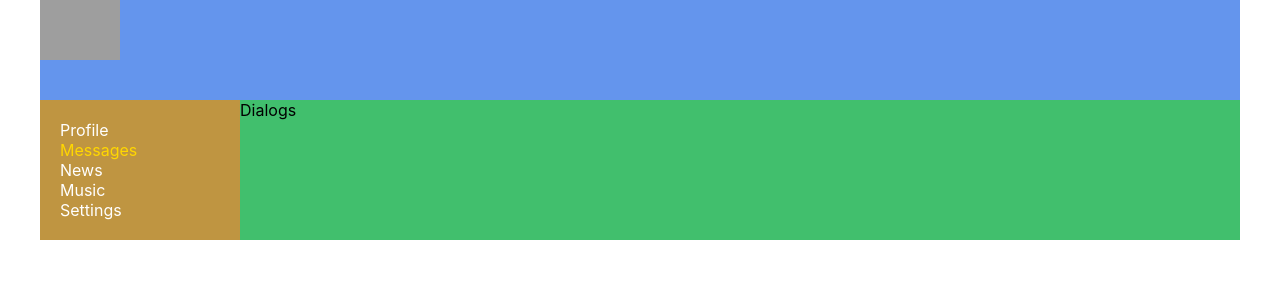
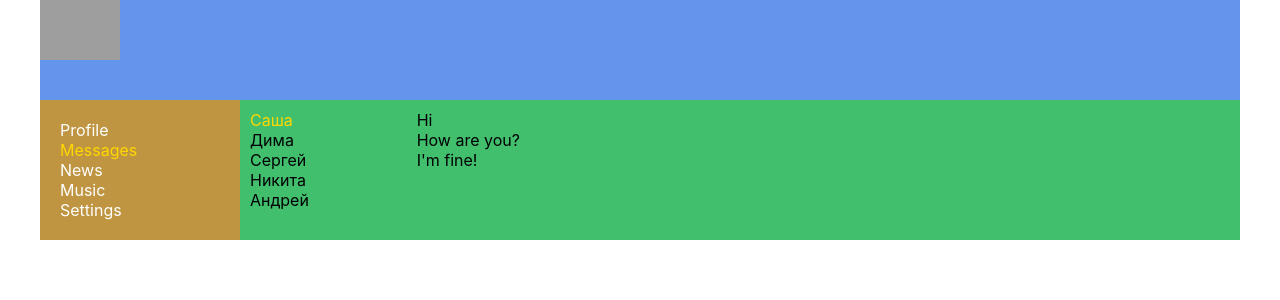
Before and after one commit to alx8437/social_network_new, a React (Create React App) app: page /dialogs in a window 1280 px wide. Shown: the top 300 px of the page. Built offline with nearby package versions, Linux system fonts and the light colour scheme; grey boxes are pictures that could not be loaded.

Commit message:
21. Dialogs makeup

```diff
--- a/src/components/Dialogs/Dialogs.module.css
+++ b/src/components/Dialogs/Dialogs.module.css
@@ -0,0 +1,24 @@
+.dialogs {
+    display: grid;
+    grid-template-columns: 2fr 10fr;
+}
+
+.dialog {
+
+}
+
+.dialogsItems {
+    padding: 10px;
+}
+
+.dialogsItems .active {
+    color: gold;
+}
+
+.messages {
+    padding: 10px;
+}
+
+.message {
+
+}
--- a/src/components/Dialogs/Dialogs.tsx
+++ b/src/components/Dialogs/Dialogs.tsx
@@ -1,7 +1,20 @@
+import styles from './Dialogs.module.css'
+
 const Dialogs = (props: any) => {
     return (
-        <div>
-            Dialogs
+        <div className={styles.dialogs}>
+            <div className={styles.dialogsItems}>
+                <div className={styles.dialog + ' ' + styles.active}>Саша</div>
+                <div className={styles.dialog}>Дима</div>
+                <div className={styles.dialog}>Сергей</div>
+                <div className={styles.dialog}>Никита</div>
+                <div className={styles.dialog}>Андрей</div>
+            </div>
+            <div className={styles.messages}>
+                <div className={styles.message}>Hi</div>
+                <div className={styles.message}>How are you?</div>
+                <div className={styles.message}>I'm fine!</div>
+            </div>
         </div>
     );
 };
```
